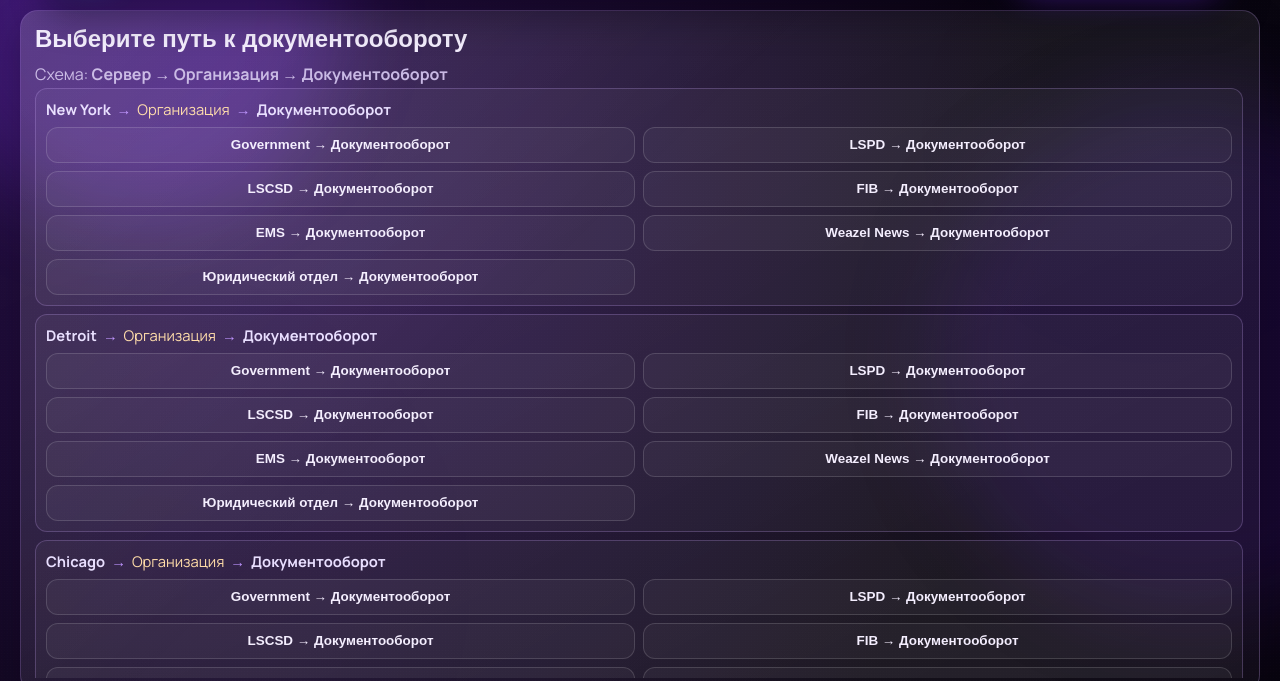
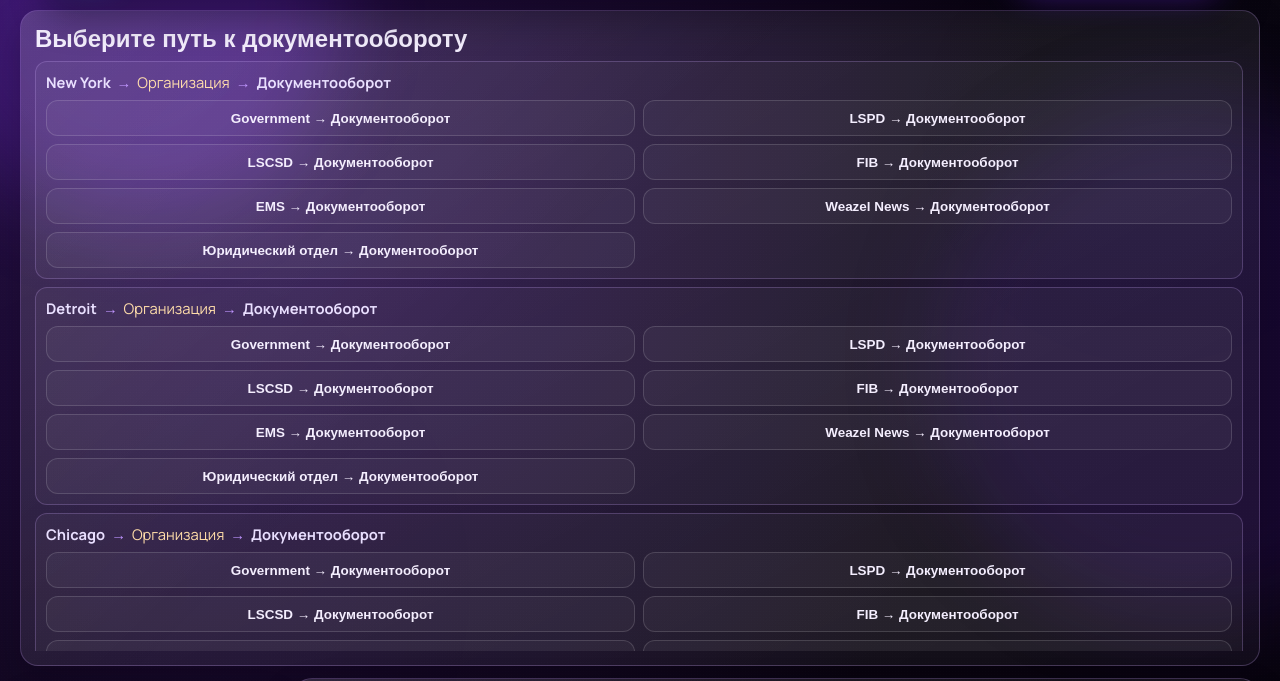
Before and after one commit to connormjrp42-alt/davis-project, a website: page documentflow.html in a window 1280 px wide. Shown: the part 92-773 px from the top of the page. Drawn offline with nearby package versions, Linux system fonts and the light colour scheme; no server answers; a web font is replaced by a local one.

Commit message:
Remove route scheme hint from documentflow gateway

```diff
--- a/documentflow.html
+++ b/documentflow.html
@@ -37,7 +37,6 @@
     <main class="docflow-page docflow-page-full docflow-variant-b">
       <section id="docflowRouteGateway" class="card docflow-route-gateway">
         <h2>Выберите путь к документообороту</h2>
-        <p class="docflow-subtitle">Схема: <strong>Сервер → Организация → Документооборот</strong></p>
         <div id="docflowRouteList" class="docflow-route-list"></div>
       </section>
 
```
Also changed, not shown: public/documentflow.html (+0 -1 lines).
